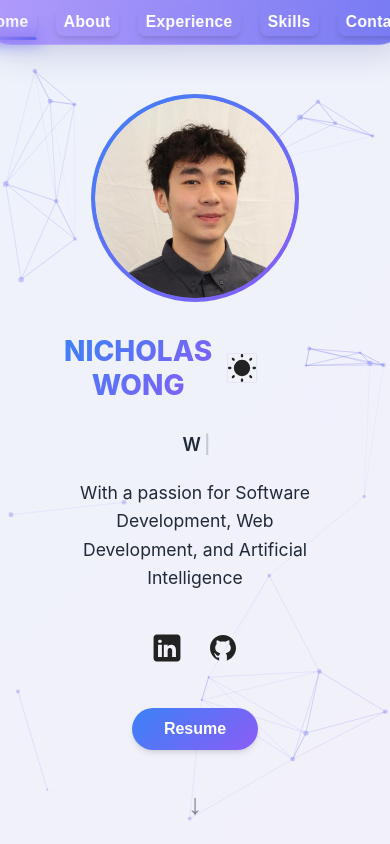
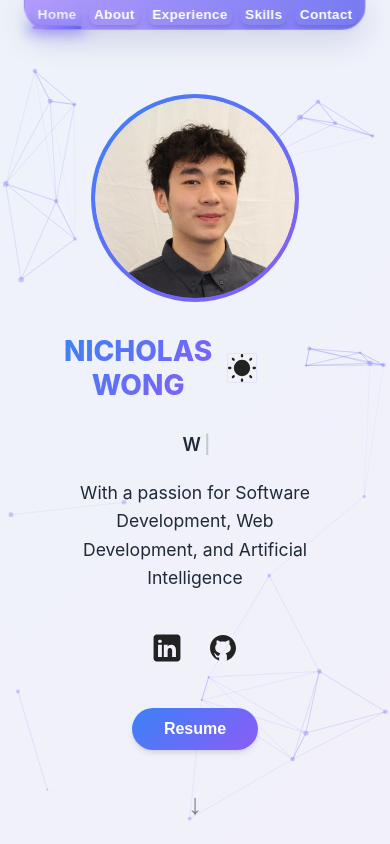
Before and after one commit to nickw0ng/Portfolio-Website, a React (Vite) app: page / in a window 390 px wide. Shown: the top 844 px of the page. Built offline with nearby package versions, Linux system fonts and the light colour scheme.

Commit message:
naviagtion bar length

```diff
--- a/src/components/Navigation/Navigation.module.css
+++ b/src/components/Navigation/Navigation.module.css
@@ -83,16 +83,29 @@
 
 @media (max-width: 768px) {
   .nav {
-    padding: 0.5rem 1rem;
+    padding: 0.4rem 0.75rem;
     min-width: 0;
     max-width: 98vw;
     border-radius: 0 0 1.5rem 1.5rem;
   }
   .navContent {
-    gap: 1.2rem;
+    gap: 0.75rem;
   }
   .navLink {
-    font-size: 0.98rem;
+    font-size: 0.9rem;
+    padding: 0.2rem 0.4rem;
+  }
+}
+
+@media (max-width: 480px) {
+  .nav {
     padding: 0.3rem 0.5rem;
   }
+  .navContent {
+    gap: 0.5rem;
+  }
+  .navLink {
+    font-size: 0.85rem;
+    padding: 0.15rem 0.3rem;
+  }
 }
```
